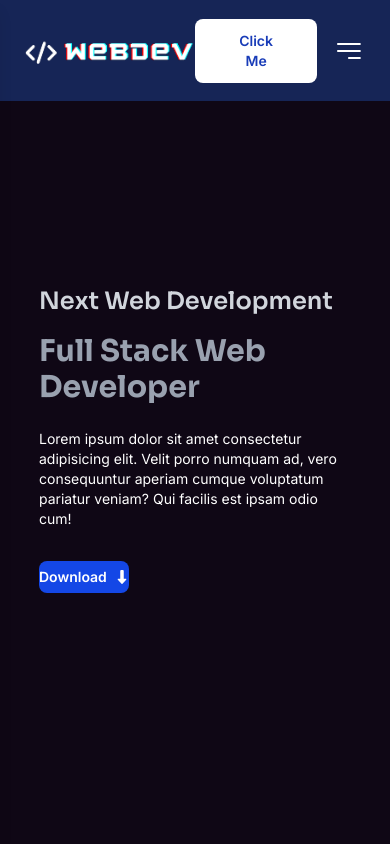
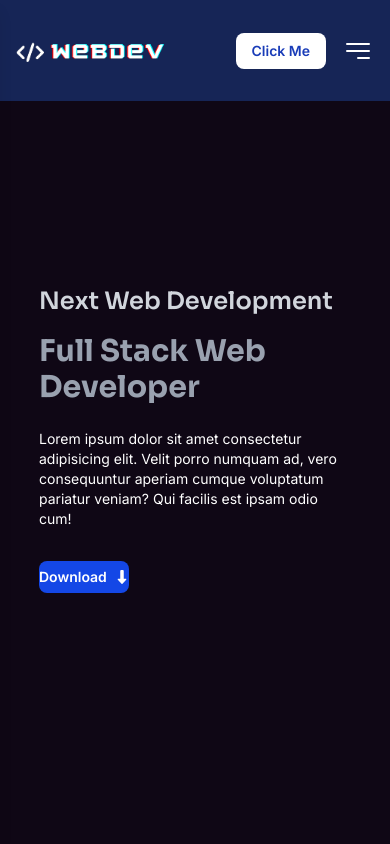
Before and after one commit to Ajay-Diviloper/myportfolio, a Next.js app: page / in a window 390 px wide. Shown: the top 844 px of the page. Built offline with nearby package versions, Linux system fonts and the light colour scheme.

Commit message:
header issue resolve

```diff
--- a/components/Home/Navbar/Nav.tsx
+++ b/components/Home/Navbar/Nav.tsx
@@ -29,14 +29,14 @@ return ()=> {
   }, [])
   return (
     <nav className="fixed top-0 left-0 w-full h-[12vh] bg-blue-950 z-10 flex items-center justify-center px-4">
-      <div className="flex items-center h-full justify-between w-[95%] sm:w-[90%] xl:w-[80%] mx-auto">
+      <div className="flex items-center h-full justify-between w-[100%] sm:w-[90%] xl:w-[80%] mx-auto">
         {/* Logo */}
 
             <Image
           src="/images/logo.png"
           alt="Company Logo"
-          width={170}
-          height={170}
+          width={150}
+          height={150}
           priority
           className="text-left"
         />
@@ -54,7 +54,7 @@ return ()=> {
 
           {/* CTA & Mobile Menu Icon */}
           <div className="flex items-center space-x-4">
-            <button className="cursor-pointer hover:bg-gray-200 md:px-10 md:py-3 px-8 py-3 text-blue-800 font-semibold sm:text-base text-sm bg-white rounded-lg">
+            <button className="cursor-pointer hover:bg-gray-200 md:px-10 md:py-3 px-4 py-2 text-blue-800 font-semibold sm:text-base text-sm bg-white rounded-lg">
               Click Me
             </button>
 
```
